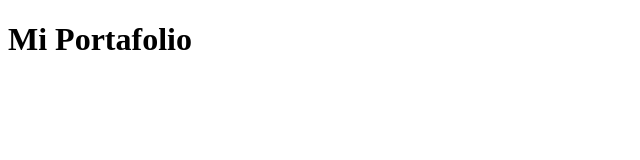
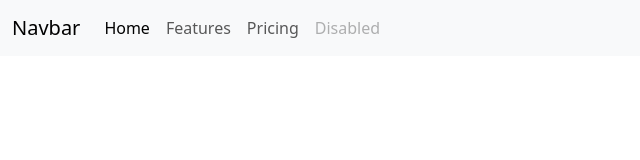
Before and after one commit to rosembelf/Mi-Portafolio, a website: page index.html in a window 1280 px wide. Shown: the whole page, without its empty margins (0-640 px from the left). Drawn offline with nearby package versions, Linux system fonts and the light colour scheme.

Commit message:
Integracion de Boostrap

```diff
--- a/index.html
+++ b/index.html
@@ -3,9 +3,34 @@
 <head>
     <meta charset="UTF-8">
     <meta name="viewport" content="width=device-width, initial-scale=1.0">
+    <link href="/node_modules/bootstrap/dist/css/bootstrap.min.css" rel="stylesheet" integrity="sha384-QWTKZyjpPEjISv5WaRU9OFeRpok6YctnYmDr5pNlyT2bRjXh0JMhjY6hW+ALEwIH" crossorigin="anonymous">
     <title>Rosembel Fermin - Portafolio</title>
 </head>
 <body>
-    <h1>Mi Portafolio</h1>
+    <nav class="navbar navbar-expand-lg bg-body-tertiary">
+        <div class="container-fluid">
+          <a class="navbar-brand" href="#">Navbar</a>
+          <button class="navbar-toggler" type="button" data-bs-toggle="collapse" data-bs-target="#navbarNav" aria-controls="navbarNav" aria-expanded="false" aria-label="Toggle navigation">
+            <span class="navbar-toggler-icon"></span>
+          </button>
+          <div class="collapse navbar-collapse" id="navbarNav">
+            <ul class="navbar-nav">
+              <li class="nav-item">
+                <a class="nav-link active" aria-current="page" href="#">Home</a>
+              </li>
+              <li class="nav-item">
+                <a class="nav-link" href="#">Features</a>
+              </li>
+              <li class="nav-item">
+                <a class="nav-link" href="#">Pricing</a>
+              </li>
+              <li class="nav-item">
+                <a class="nav-link disabled" aria-disabled="true">Disabled</a>
+              </li>
+            </ul>
+          </div>
+        </div>
+      </nav>
+      <script src="node_modules/bootstrap/dist/js/bootstrap.bundle.min.js" integrity="sha384-YvpcrYf0tY3lHB60NNkmXc5s9fDVZLESaAA55NDzOxhy9GkcIdslK1eN7N6jIeHz" crossorigin="anonymous"></script>
 </body>
 </html>
```
